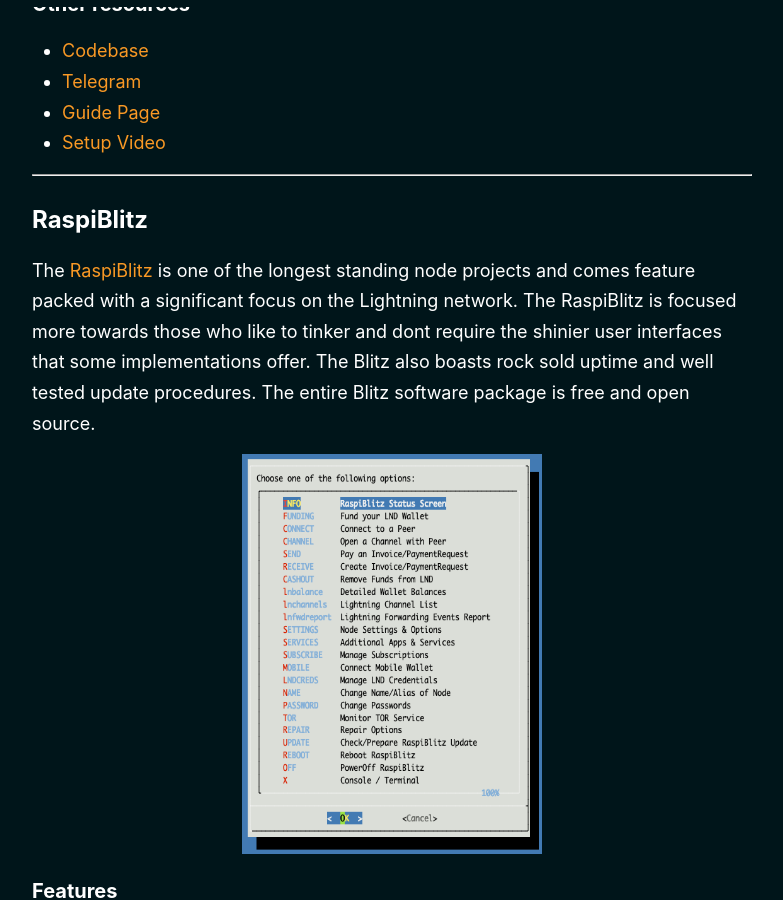
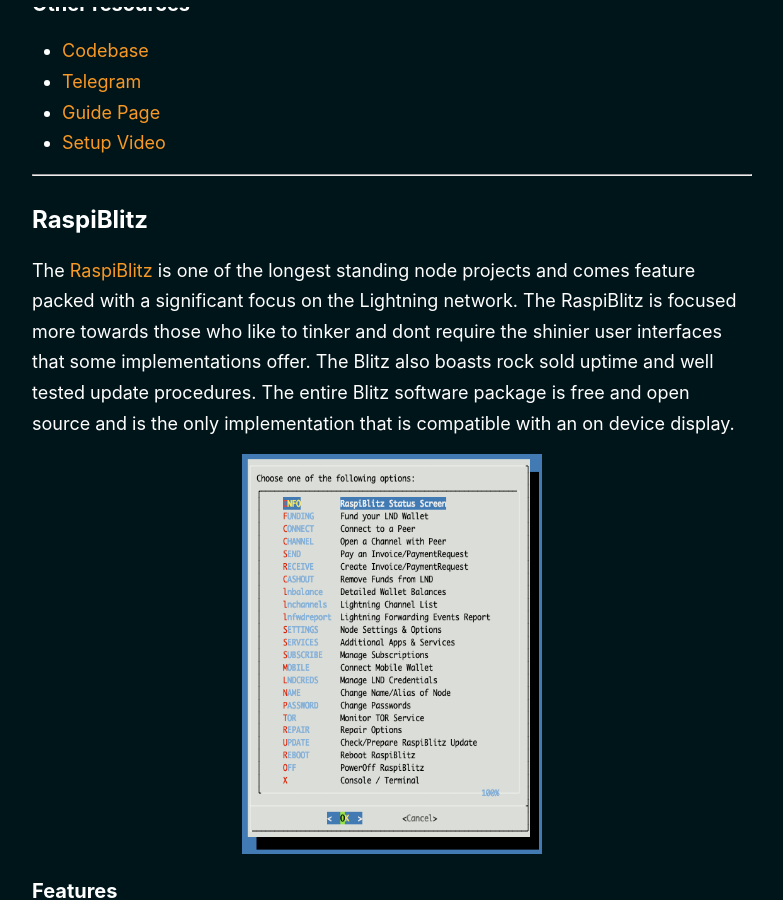
Before and after one commit to BitcoinQnA/node-guide, a Jekyll site: the page built from _pages/doityourself.md, in a window 1280 px wide and 900 px high, scrolled down 2894 px. Shown: the whole window, without its empty margins (248-1031 px from the left). Built offline with Jekyll 4.4.1, drawn with Linux system fonts in a browser that asks for light colours.

Commit message:
Update doityourself.md

```diff
--- a/_pages/doityourself.md
+++ b/_pages/doityourself.md
@@ -82,7 +82,7 @@
 
 ## RaspiBlitz
 
-The [RaspiBlitz](https://github.com/rootzoll/raspiblitz) is one of the longest standing node projects and comes feature packed with a significant focus on the Lightning network. The RaspiBlitz is focused more towards those who like to tinker and dont require the shinier user interfaces that some implementations offer. The Blitz also boasts rock sold uptime and well tested update procedures. The entire Blitz software package is free and open source.
+The [RaspiBlitz](https://github.com/rootzoll/raspiblitz) is one of the longest standing node projects and comes feature packed with a significant focus on the Lightning network. The RaspiBlitz is focused more towards those who like to tinker and dont require the shinier user interfaces that some implementations offer. The Blitz also boasts rock sold uptime and well tested update procedures. The entire Blitz software package is free and open source and is the only implementation that is compatible with an on device display.
 
 
 <img src="https://raw.githubusercontent.com/BitcoinQnA/node-guide/master/images/mainmenu.png" class=responsive width="300" height="400" maxheight="400">
```
